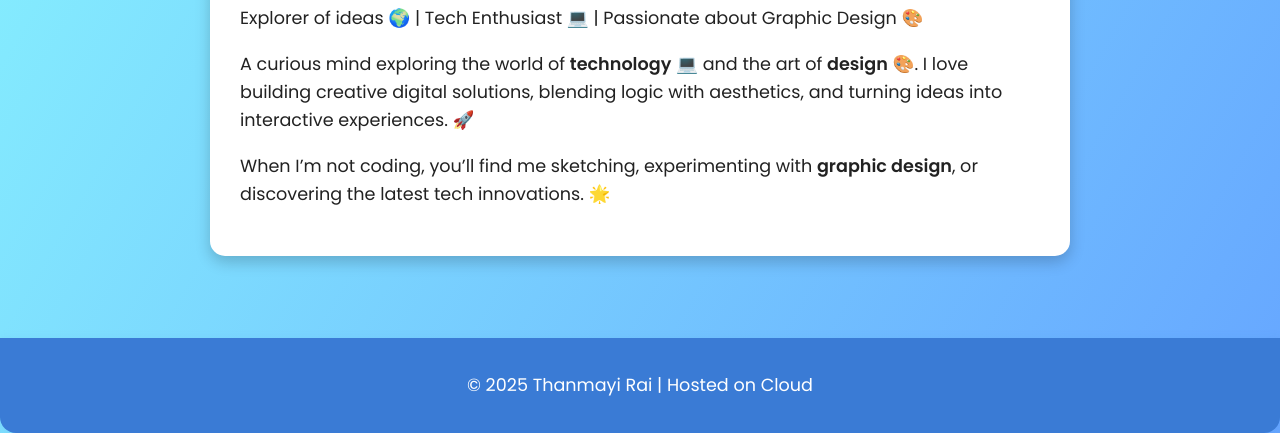
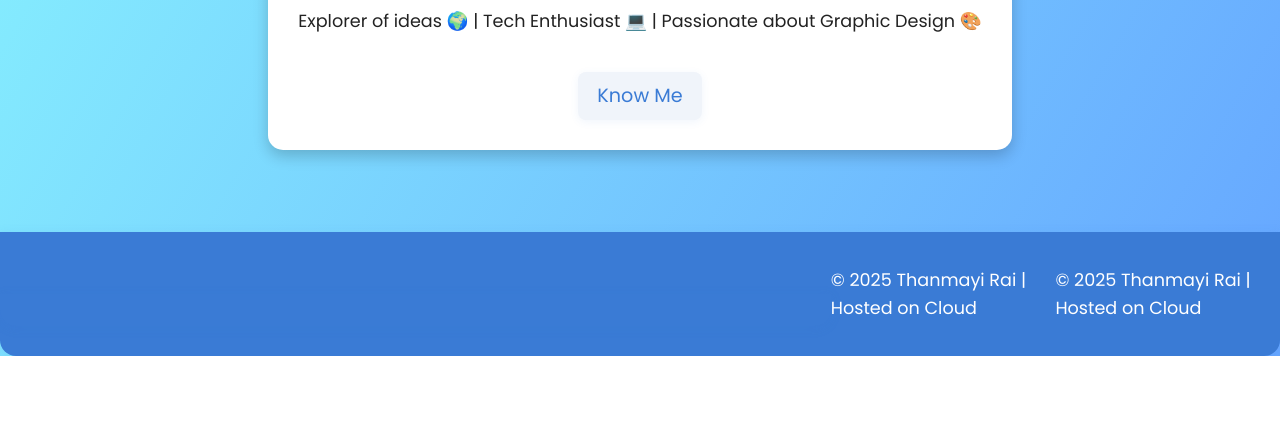
Before and after one commit to ThanmayiRaiA/assignment-website, a plain HTML site: page index.html in a window 1280 px wide. Shown: the part 476-909 px from the top of the page. After the commit the page ends 832 px from the top, so only its background shows below. Drawn offline with Linux system fonts and the light colour scheme.

Commit message:
Add files via upload

```diff
--- a/index.html
+++ b/index.html
@@ -22,19 +22,19 @@
 
     <h1>Hi, I’m <span>Thanmayi</span> 👋</h1>
     <p>Explorer of ideas 🌍 | Tech Enthusiast 💻 | Passionate about Graphic Design 🎨</p>
-    <p>A curious mind exploring the world of <strong>technology</strong> 💻 and the art of
-    <strong>design</strong> 🎨. I love building creative digital solutions, blending logic with
-    aesthetics, and turning ideas into interactive experiences. 🚀</p>
-     <p>
-    When I’m not coding, you’ll find me sketching, experimenting with <strong>graphic design</strong>,
-    or discovering the latest tech innovations. 🌟
-  </p>
 
+    <div class="know-me">
 
+      <span class="know-me-text">Know Me</span>
+    </div>
   </section>
 
 </body>
-<footer>
-    <p>© 2025 Thanmayi Rai | Hosted on Cloud</p>
+<footer><footer>
+
+
+
+
+</html>  </footer>    <p>© 2025 Thanmayi Rai | Hosted on Cloud</p>    <p>© 2025 Thanmayi Rai | Hosted on Cloud</p>
   </footer>
 </html>
--- a/style.css
+++ b/style.css
@@ -361,3 +361,37 @@ button:hover {
 .info-item:nth-child(7) {
   margin-top: 0;
 }
+
+.bio {
+  display: flex;
+  flex-direction: column;
+  align-items: center;
+}
+
+.know-me {
+  display: flex;
+  align-items: center;
+  justify-content: center; /* Center horizontally */
+  margin-top: 1em;
+  font-size: 1.2em;
+  font-weight: 500;
+  color: #3a7bd5;
+  background: #f0f4fa;
+  border-radius: 8px;
+  padding: 0.5em 1em;
+  box-shadow: 0 2px 8px rgba(58,123,213,0.08);
+  width: fit-content;
+  gap: 0.5em;
+  transition: background 0.2s;
+}
+
+.know-me-icon {
+  font-size: 1.7em;
+  margin-right: 0.4em;
+  animation: sparkle 1.2s infinite alternate;
+}
+
+@keyframes sparkle {
+  0% { filter: brightness(1); }
+  100% { filter: brightness(1.3); }
+}
```
